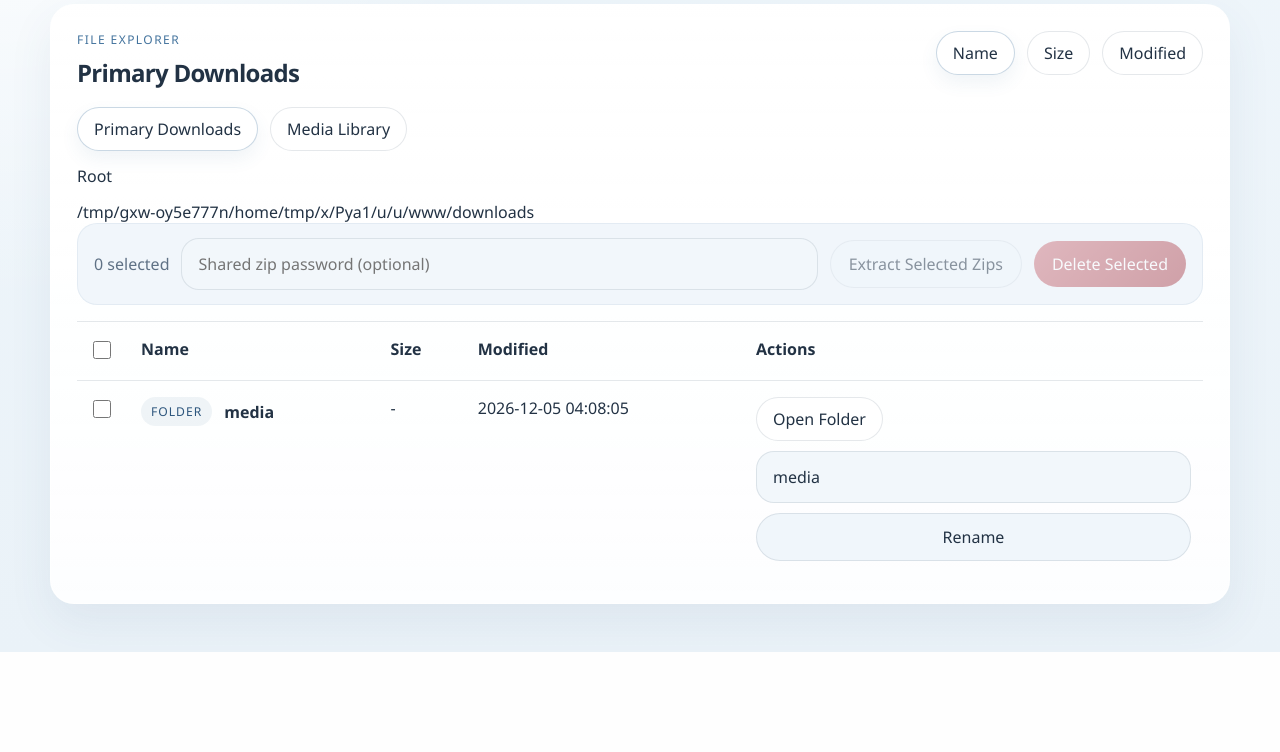
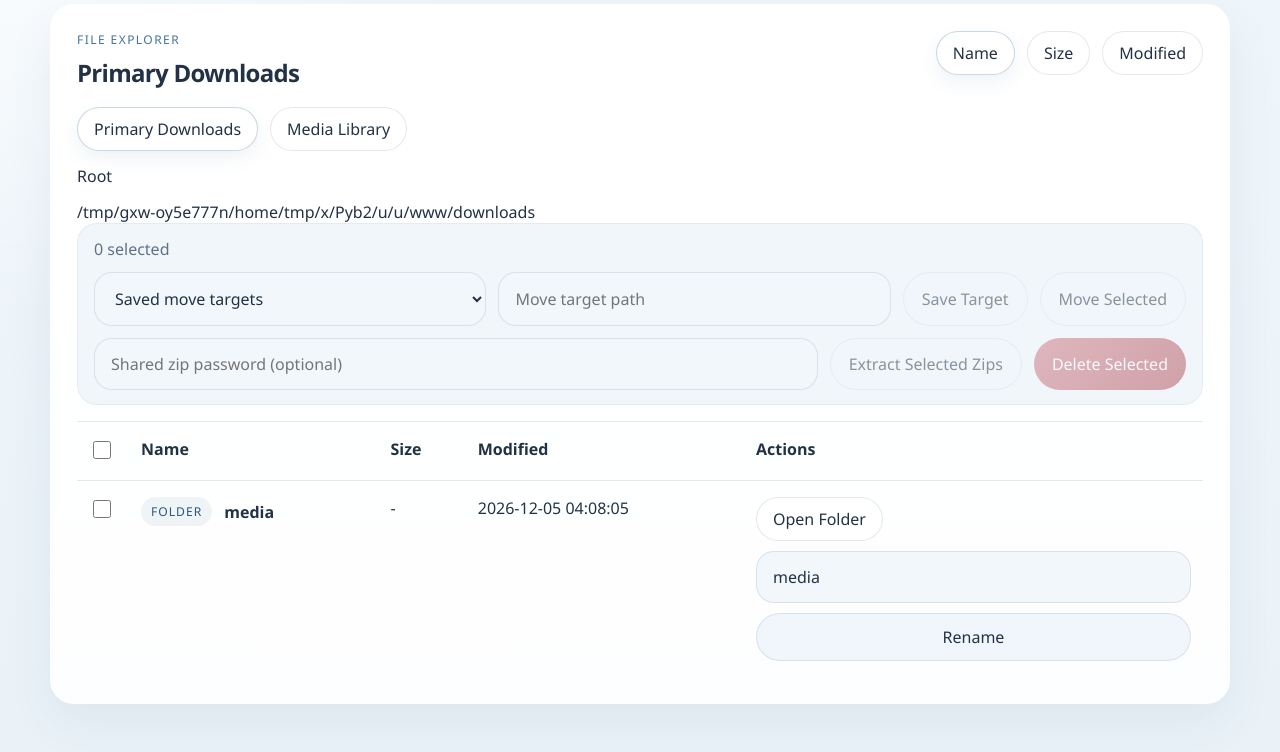
Before and after one commit to dashdogy/FlaskMegaDownloader, a Flask app: page /explorer in a window 1280 px wide. Shown: the part 189-941 px from the top of the page. Before the commit the page ends 841 px from the top, so only its background shows below. Run offline with Flask 3, Linux system fonts and the light colour scheme; some libraries are stand-ins or nearby versions.

Commit message:
move things

```diff
--- a/app.py
+++ b/app.py
@@ -1,6 +1,7 @@
 from __future__ import annotations
 
 import atexit
+import hashlib
 import os
 from datetime import datetime
 from pathlib import Path
@@ -9,15 +10,19 @@ from flask import Flask, flash, jsonify, redirect, render_template, request, url
 
 import config as default_config
 from archives import ArchiveError, extract_archive
-from downloader import DownloadManager
+from downloader import DownloadManager, ensure_destination_writable
 from explorer import (
     delete_entries,
     list_directory,
+    move_entries,
     path_within_root,
+    preview_move_entries,
     rename_entry,
     resolve_entries_in_directory,
+    resolve_move_target,
     validate_entry_name,
 )
+from models import MoveFavorite
 from storage import JsonStorage
 
 
@@ -66,6 +71,10 @@ def normalize_destination_path_input(raw_text: str) -> str:
     return cleaned
 
 
+def normalize_move_target_input(raw_text: str) -> str:
+    return (raw_text or "").strip()
+
+
 def summarize_items(items: list[str], limit: int = 3) -> str:
     if not items:
         return ""
@@ -105,6 +114,68 @@ def create_app() -> Flask:
 
     def explorer_redirect(root_key: str, current_path: str, sort_by: str):
         return redirect(url_for("explorer", root=root_key, path=current_path, sort=sort_by))
+
+    def move_favorite_options() -> list[dict]:
+        favorites = storage.load_move_favorites()
+        favorites.sort(key=lambda item: (item.label.lower(), item.path.lower()))
+        return [favorite.to_dict() for favorite in favorites]
+
+    def save_move_favorite(root_key: str, current_path: str, target_input: str) -> dict:
+        _, _, target_dir = resolve_move_target(manager.destinations, root_key, current_path, target_input)
+        ensure_destination_writable(target_dir)
+        resolved_path = str(target_dir)
+
+        favorites = storage.load_move_favorites()
+        for favorite in favorites:
+            if Path(favorite.path).expanduser().resolve() == target_dir:
+                return {
+                    "key": favorite.key,
+                    "label": favorite.label,
+                    "path": favorite.path,
+                    "created": False,
+                }
+
+        label = target_dir.name or resolved_path
+        favorite = MoveFavorite(
+            key=f"move_{hashlib.sha1(resolved_path.encode('utf-8')).hexdigest()[:10]}",
+            label=label,
+            path=resolved_path,
+        )
+        favorites.append(favorite)
+        favorites.sort(key=lambda item: (item.label.lower(), item.path.lower()))
+        storage.save_move_favorites(favorites)
+        return {
+            "key": favorite.key,
+            "label": favorite.label,
+            "path": favorite.path,
+            "created": True,
+        }
+
+    def render_explorer_page(
+        root_key: str,
+        current_path: str,
+        sort_by: str,
+        *,
+        move_confirmation: dict | None = None,
+    ):
+        destination_options = manager.destination_options()
+        if not destination_options:
+            flash("No destinations are configured. Restore or add one before opening the explorer.", "error")
+            return redirect(url_for("dashboard"))
+
+        try:
+            payload = list_directory(manager.destinations, root_key, current_path, sort_by)
+        except (ValueError, FileNotFoundError) as exc:
+            flash(str(exc), "error")
+            fallback_root = destination_options[0]["key"]
+            return redirect(url_for("explorer", root=fallback_root))
+
+        return render_template(
+            "explorer.html",
+            explorer=payload,
+            move_favorites=move_favorite_options(),
+            move_confirmation=move_confirmation,
+        )
 
     def extract_archives_in_folder(
         root_key: str,
@@ -328,12 +399,7 @@ def create_app() -> Flask:
         requested_root = request.args.get("root") or destination_options[0]["key"]
         requested_path = request.args.get("path", "")
         sort_by = request.args.get("sort", "name")
-        try:
-            payload = list_directory(manager.destinations, requested_root, requested_path, sort_by)
-        except (ValueError, FileNotFoundError) as exc:
-            flash(str(exc), "error")
-            return redirect(url_for("explorer", root=destination_options[0]["key"]))
-        return render_template("explorer.html", explorer=payload)
+        return render_explorer_page(requested_root, requested_path, sort_by)
 
     @app.get("/api/explorer")
     def api_explorer():
@@ -431,6 +497,95 @@ def create_app() -> Flask:
             flash("No archives were extracted.", "error")
         return explorer_redirect(root_key, current_path, sort_by)
 
+    @app.post("/explorer/move-favorites")
+    def explorer_move_favorites():
+        root_key = request.form.get("root", "")
+        current_path = request.form.get("current_path", "")
+        sort_by = request.form.get("sort", "name")
+        move_target = normalize_move_target_input(request.form.get("move_target", ""))
+        if not move_target:
+            flash("Enter a move target path before saving it.", "error")
+            return explorer_redirect(root_key, current_path, sort_by)
+
+        try:
+            favorite = save_move_favorite(root_key, current_path, move_target)
+        except ValueError as exc:
+            flash(str(exc), "error")
+            return explorer_redirect(root_key, current_path, sort_by)
+
+        if favorite["created"]:
+            flash(f"Added move target favorite: {favorite['path']}", "success")
+        else:
+            flash(f"Move target already exists in saved targets: {favorite['path']}", "success")
+        return explorer_redirect(root_key, current_path, sort_by)
+
+    @app.post("/explorer/move")
+    def explorer_move():
+        root_key = request.form.get("root", "")
+        current_path = request.form.get("current_path", "")
+        sort_by = request.form.get("sort", "name")
+        selected_paths = request.form.getlist("selected_paths")
+        move_target = normalize_move_target_input(request.form.get("move_target", ""))
+        replace_existing = request.form.get("replace_existing") == "1"
+
+        try:
+            preview = preview_move_entries(
+                manager.destinations,
+                root_key,
+                current_path,
+                selected_paths,
+                move_target,
+            )
+        except (ValueError, FileNotFoundError) as exc:
+            flash(str(exc), "error")
+            return explorer_redirect(root_key, current_path, sort_by)
+
+        if preview["conflicts"] and not replace_existing:
+            return render_explorer_page(
+                root_key,
+                current_path,
+                sort_by,
+                move_confirmation={
+                    "target_input": move_target,
+                    "target_path": str(preview["target_dir"]),
+                    "selected_paths": selected_paths,
+                    "conflicts": preview["conflicts"],
+                },
+            )
+
+        try:
+            ensure_destination_writable(preview["target_dir"])
+            result = move_entries(
+                manager.destinations,
+                root_key,
+                current_path,
+                selected_paths,
+                move_target,
+                replace_existing=replace_existing,
+            )
+        except (ValueError, FileNotFoundError) as exc:
+            flash(str(exc), "error")
+            return explorer_redirect(root_key, current_path, sort_by)
+
+        if result["moved"]:
+            flash(
+                f"Moved {len(result['moved'])} item(s) to {result['target_dir']}: {summarize_items(result['moved'])}.",
+                "success",
+            )
+        if result["replaced"]:
+            flash(
+                f"Replaced and moved {len(result['replaced'])} item(s): {summarize_items(result['replaced'])}.",
+                "success",
+            )
+        if result["failures"]:
+            flash(
+                f"Failed to move {len(result['failures'])} item(s): {summarize_items(result['failures'])}.",
+                "error",
+            )
+        if not result["moved"] and not result["replaced"] and not result["failures"]:
+            flash("No items were moved.", "error")
+        return explorer_redirect(root_key, current_path, sort_by)
+
     @app.post("/unzip")
     def unzip():
         root_key = request.form.get("root", "")
--- a/static/explorer.js
+++ b/static/explorer.js
@@ -7,18 +7,31 @@
     const selectAll = document.getElementById("select-all-entries");
     const selectionCount = document.getElementById("selection-count");
     const entryCheckboxes = Array.from(bulkForm.querySelectorAll(".entry-select"));
-    const bulkButtons = Array.from(bulkForm.querySelectorAll("[data-bulk-action]"));
+    const selectionButtons = Array.from(bulkForm.querySelectorAll("[data-selection-action]"));
+    const moveButton = bulkForm.querySelector("[data-move-action]");
+    const saveTargetButton = bulkForm.querySelector("[data-save-target]");
+    const moveTargetInput = document.getElementById("move-target-path");
+    const savedMoveTargetSelect = document.getElementById("saved-move-target");
 
     const updateSelectionUi = () => {
         const selectedCount = entryCheckboxes.filter((checkbox) => checkbox.checked).length;
         const totalCount = entryCheckboxes.length;
+        const hasMoveTarget = Boolean(moveTargetInput?.value.trim());
 
         if (selectionCount) {
             selectionCount.textContent = `${selectedCount} selected`;
         }
 
-        for (const button of bulkButtons) {
+        for (const button of selectionButtons) {
             button.disabled = selectedCount === 0;
+        }
+
+        if (moveButton) {
+            moveButton.disabled = selectedCount === 0 || !hasMoveTarget;
+        }
+
+        if (saveTargetButton) {
+            saveTargetButton.disabled = !hasMoveTarget;
         }
 
         if (!selectAll) {
@@ -43,5 +56,19 @@
         checkbox.addEventListener("change", updateSelectionUi);
     }
 
+    if (moveTargetInput) {
+        moveTargetInput.addEventListener("input", updateSelectionUi);
+    }
+
+    if (savedMoveTargetSelect && moveTargetInput) {
+        savedMoveTargetSelect.addEventListener("change", () => {
+            const selectedValue = savedMoveTargetSelect.value;
+            if (selectedValue) {
+                moveTargetInput.value = selectedValue;
+            }
+            updateSelectionUi();
+        });
+    }
+
     updateSelectionUi();
 })();
--- a/static/style.css
+++ b/static/style.css
@@ -564,20 +564,61 @@ button:disabled {
     gap: 16px;
 }
 
-.explorer-bulk-bar {
+.move-confirmation {
+    display: grid;
+    gap: 12px;
+    margin-bottom: 16px;
+    padding: 18px 20px;
+    border-radius: 22px;
+    background: rgba(255, 243, 244, 0.94);
+    border: 1px solid rgba(175, 77, 87, 0.14);
+}
+
+.move-confirmation code {
+    padding: 2px 6px;
+    border-radius: 8px;
+    background: rgba(255, 255, 255, 0.8);
+}
+
+.move-confirmation-list,
+.move-confirmation-form,
+.explorer-bulk-meta,
+.explorer-move-controls,
+.explorer-bulk-actions {
     display: flex;
     gap: 12px;
     align-items: center;
     flex-wrap: wrap;
+}
+
+.explorer-bulk-bar {
+    display: grid;
+    gap: 12px;
     padding: 14px 16px;
     border-radius: 20px;
     background: rgba(240, 246, 251, 0.92);
     border: 1px solid rgba(67, 115, 157, 0.08);
 }
 
-.explorer-bulk-bar input[type="password"] {
+.explorer-bulk-bar input[type="password"],
+.explorer-bulk-bar input[type="text"],
+.explorer-bulk-bar select {
     flex: 1 1 260px;
     min-width: 220px;
+}
+
+.explorer-bulk-meta {
+    justify-content: space-between;
+}
+
+.explorer-move-controls,
+.explorer-bulk-actions {
+    align-items: stretch;
+}
+
+.explorer-move-controls button,
+.explorer-bulk-actions button {
+    white-space: nowrap;
 }
 
 .selection-cell {
@@ -682,10 +723,14 @@ button:disabled {
         text-align: center;
     }
 
-    .explorer-bulk-bar > * {
+    .move-confirmation-form > *,
+    .explorer-bulk-meta > *,
+    .explorer-move-controls > *,
+    .explorer-bulk-actions > * {
         width: 100%;
     }
 
+    .move-confirmation-form button,
     .explorer-bulk-bar button {
         text-align: center;
     }
@@ -707,6 +752,8 @@ button:disabled {
     }
 
     .rename-form input,
+    .explorer-move-controls button,
+    .explorer-bulk-actions button,
     .unzip-form button,
     .rename-form button {
         width: 100%;
--- a/templates/base.html
+++ b/templates/base.html
@@ -16,7 +16,7 @@
         </div>
         <nav class="site-nav">
             <a href="{{ url_for('dashboard') }}" class="{% if request.endpoint == 'dashboard' %}active{% endif %}">Dashboard</a>
-            <a href="{{ url_for('explorer') }}" class="{% if request.endpoint in ['explorer', 'api_explorer'] %}active{% endif %}">Explorer</a>
+            <a href="{{ url_for('explorer') }}" class="{% if request.endpoint in ['explorer', 'api_explorer', 'explorer_move'] %}active{% endif %}">Explorer</a>
         </nav>
     </header>
 
--- a/templates/explorer.html
+++ b/templates/explorer.html
@@ -35,16 +35,65 @@
         {% endif %}
     </div>
 
+    {% if move_confirmation %}
+        <div class="move-confirmation">
+            <strong>Replace existing items before moving?</strong>
+            <p class="subtle">
+                Nothing has been moved yet. {{ move_confirmation.conflicts|length }} selected item(s) already exist in
+                <code>{{ move_confirmation.target_path }}</code>.
+            </p>
+            <div class="move-confirmation-list">
+                {% for name in move_confirmation.conflicts %}
+                    <span class="status-pill failed">{{ name }}</span>
+                {% endfor %}
+            </div>
+            <form action="{{ url_for('explorer_move') }}" method="post" class="move-confirmation-form">
+                <input type="hidden" name="root" value="{{ explorer.root.key }}">
+                <input type="hidden" name="current_path" value="{{ explorer.current_path }}">
+                <input type="hidden" name="sort" value="{{ explorer.sort }}">
+                <input type="hidden" name="move_target" value="{{ move_confirmation.target_input }}">
+                <input type="hidden" name="replace_existing" value="1">
+                {% for path in move_confirmation.selected_paths %}
+                    <input type="hidden" name="selected_paths" value="{{ path }}">
+                {% endfor %}
+                <button type="submit" class="danger-button">Replace And Move</button>
+                <a href="{{ url_for('explorer', root=explorer.root.key, path=explorer.current_path, sort=explorer.sort) }}" class="ghost-button">Cancel</a>
+            </form>
+        </div>
+    {% endif %}
+
     <form action="{{ url_for('explorer_extract') }}" method="post" class="explorer-bulk-form" id="explorer-bulk-form">
         <input type="hidden" name="root" value="{{ explorer.root.key }}">
         <input type="hidden" name="current_path" value="{{ explorer.current_path }}">
         <input type="hidden" name="sort" value="{{ explorer.sort }}">
 
         <div class="explorer-bulk-bar">
-            <span class="subtle" id="selection-count">0 selected</span>
-            <input type="password" name="password" placeholder="Shared zip password (optional)">
-            <button type="submit" formaction="{{ url_for('explorer_extract') }}" class="secondary-button" data-bulk-action disabled>Extract Selected Zips</button>
-            <button type="submit" formaction="{{ url_for('explorer_delete') }}" class="danger-button" data-bulk-action disabled>Delete Selected</button>
+            <div class="explorer-bulk-meta">
+                <span class="subtle" id="selection-count">0 selected</span>
+            </div>
+            <div class="explorer-move-controls">
+                <select id="saved-move-target" aria-label="Saved move targets">
+                    <option value="">Saved move targets</option>
+                    {% for favorite in move_favorites %}
+                        <option value="{{ favorite.path }}">{{ favorite.label }} - {{ favorite.path }}</option>
+                    {% endfor %}
+                </select>
+                <input
+                    type="text"
+                    id="move-target-path"
+                    name="move_target"
+                    value="{{ move_confirmation.target_input if move_confirmation else '' }}"
+                    placeholder="Move target path"
+                    aria-label="Move target path"
+                >
+                <button type="submit" formaction="{{ url_for('explorer_move_favorites') }}" class="secondary-button" data-save-target disabled>Save Target</button>
+                <button type="submit" formaction="{{ url_for('explorer_move') }}" class="secondary-button" data-move-action disabled>Move Selected</button>
+            </div>
+            <div class="explorer-bulk-actions">
+                <input type="password" name="password" placeholder="Shared zip password (optional)">
+                <button type="submit" formaction="{{ url_for('explorer_extract') }}" class="secondary-button" data-selection-action disabled>Extract Selected Zips</button>
+                <button type="submit" formaction="{{ url_for('explorer_delete') }}" class="danger-button" data-selection-action disabled>Delete Selected</button>
+            </div>
         </div>
 
         <div class="explorer-table-wrap">
```
Also changed, not shown: explorer.py (+118 -0 lines), models.py (+18 -0 lines), storage.py (+64 -26 lines).
